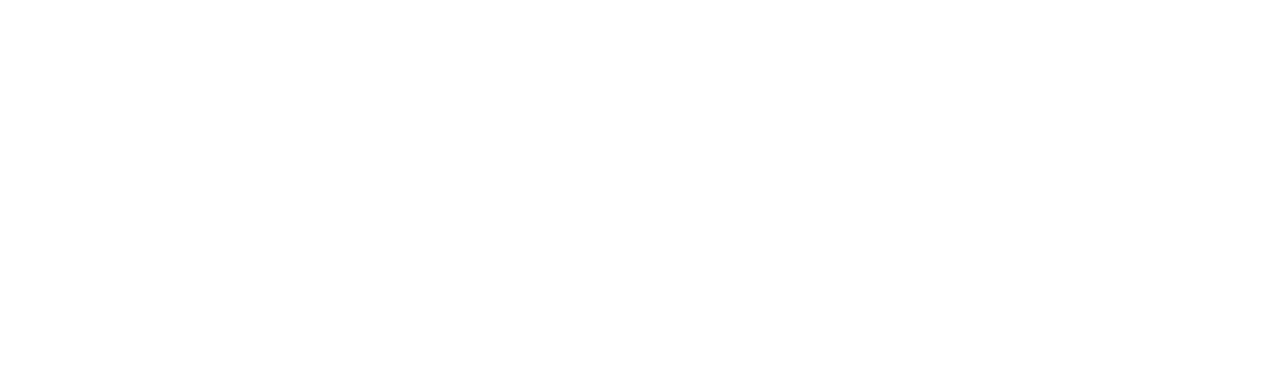
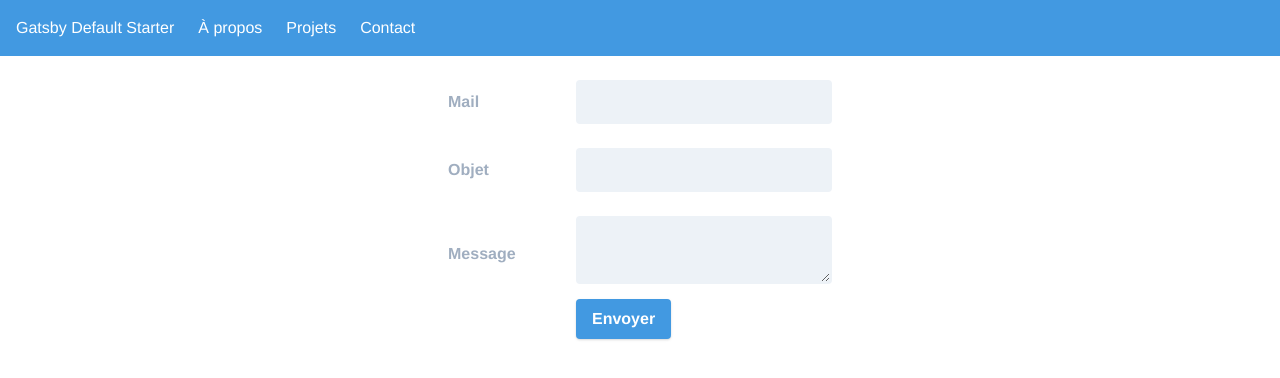
Before and after one commit to matthias-pinard/Site-perso, a Gatsby site: page /contact in a window 1280 px wide. Before the commit this address had no page. Built offline with nearby package versions, Linux system fonts and the light colour scheme; Gatsby itself is replaced by a stand-in of ours.

Commit message:
Icon project card + contact form

```diff
--- a/src/components/project-card.tsx
+++ b/src/components/project-card.tsx
@@ -2,33 +2,31 @@
 import React from "react"
 import { FontAwesomeIcon } from '@fortawesome/react-fontawesome'
 import {faYoutube} from '@fortawesome/free-brands-svg-icons'
+import {faGithub} from '@fortawesome/free-brands-svg-icons'
+import {faGlobe} from '@fortawesome/free-solid-svg-icons'
 import "../css/global.css"
 import { IProject } from "../interface/IProject"
 
 const ProjectCard = (projet: IProject) => {
   const background = projet.image
   return (
-    // <div className="max-w-sm shadow-lg rounded overflow-hidden">
-    //     <img className="w-full" src={Background}/>
-    //     <div className="px-6 py-4">
-    //         <div className="font-bold text-xl mb-2"> Titre</div>
-    //         <p className="text-gray-700 text-base">
-    //             lDeserunt esse ad irure anim nostrud esse officia consectetur elit ex est enim quis elit.
-    //         </p>
-    //     </div>
-    // </div>
-    <div className="max-w-md min-w-sm lg:max-w-full lg:flex flex-1 m-4 shadow-xl">
+    <div className="max-w-md min-w-sm lg:max-w-full lg:flex flex-1 m-4 shadow-xl self-stretch">
+      {projet.image &&
       <div
         className="h-48 lg:h-auto lg:w-48 flex-none bg-cover rounded-t lg:rounded-t-none lg:rounded-l text-center overflow-hidden
         "
         style={{ backgroundImage: `url(${background})` }}
-      ></div>
+      ></div>}
       <div className="border-r border-b border-l border-gray-400 lg:border-l-0 lg:border-t lg:border-gray-400 bg-white rounded-b lg:rounded-b-none lg:rounded-r p-4 flex flex-col justify-between leading-normal">
         <div className="text-gray-600 font-bold text-xl mb-2">
           {projet.name}
         </div>
-        <p className="text-gray-700 text-base mb-4 text-justify">{projet.description}</p>
-        {/* <FontAwesomeIcon icon={faYoutube} size="lg"/> */}
+        <p className="text-gray-700 text-sm mb-4 text-justify">{projet.description}</p>
+        <div className="flex justify-around max-w-full">
+          {projet.video && <FontAwesomeIcon icon={faYoutube} size="lg"/>}
+          {projet.github && <FontAwesomeIcon icon={faGithub} size="lg"/>}
+          {projet.website && <FontAwesomeIcon icon={faGlobe} size="lg"/>}
+        </div>
       </div>
     </div>
   )
--- a/src/content/projets.json
+++ b/src/content/projets.json
@@ -1,13 +1,13 @@
 [
     {
         "name": "Xtrem medieval party tournament 2019",
-        "description": "Jeux auant remporter la première place lors d'une game jam organisé par l'Esir et Orange",
+        "description": "Jeux ayant remporter la première place lors d'une Game Jam organisé par l'Esir et Orange",
         "image_path": "../images/xtrem.png"
     },
     {
-        "name": "Xtrem medieval party tournament 2019",
-        "description": "Jeux auant remporter la première place lors d'une game jam organisé par l'Esir et Orange",
-        "image_path": "../images/xtrem.png"
+        "name": "Guizic",
+        "description": "Application android permettant de se guider en musique",
+        "image_path": "../images/guizic.png"
     },
     {
         "name": "Xtrem medieval party tournament 2019",
--- /dev/null
+++ b/src/pages/contact.tsx
@@ -0,0 +1,65 @@
+import React from "react"
+import { graphql } from "gatsby"
+
+import Layout from "../components/layout"
+import SEO from "../components/seo"
+
+export default () => (
+  <Layout>
+    <SEO title="Contact" />
+    <div className="flex justify-center pt-6">
+      <form name="contact" className="w-full max-w-sm" netlify>
+        <div className="md:flex md:items-center  mb-6">
+          <div className="md:w-1/3">
+            <label htmlFor="mail" className="text-gray-500 font-bold">
+              Mail
+            </label>
+          </div>
+          <div className="md:w-2/3">
+            <input
+              type="mail"
+              id="mail"
+              className="bg-gray-200 appearance-none border-2 border-gray-200 rounded py-2 px-4 w-full"
+            />
+          </div>
+        </div>
+
+        <div className="md:flex md:items-center mb-6">
+          <div className="md:w-1/3">
+            <label htmlFor="objet" className="text-gray-500 font-bold">
+              Objet
+            </label>
+          </div>
+          <div className="md:w-2/3">
+            <input
+              type="text"
+              id="objet"
+              className="bg-gray-200 appearance-none border-2 border-gray-200 rounded py-2 px-4 w-full"
+            />
+          </div>
+        </div>
+
+        <div className="md:flex md:items-center mb-2">
+          <div className="md:w-1/3">
+            <label htmlFor="mail" className="text-gray-500 font-bold">
+              Message
+            </label>
+          </div>
+          <div className="md:w-2/3">
+            <textarea className="bg-gray-200 appearance-none border-2 border-gray-200 rounded py-2 px-3 w-full" />
+          </div>
+        </div>
+
+        <div className="md:flex md:items-center">
+          <div className="md:w-1/3"></div>
+          <div className="md:w-2/3">
+            <button
+              className="shadow bg-blue-500 hover:bg-blue-400 focus:shadow-outline focus:outline-none text-white font-bold py-2 px-4 rounded"
+              type="button"
+            >Envoyer</button>
+          </div>
+        </div>
+      </form>
+    </div>
+  </Layout>
+)
```
